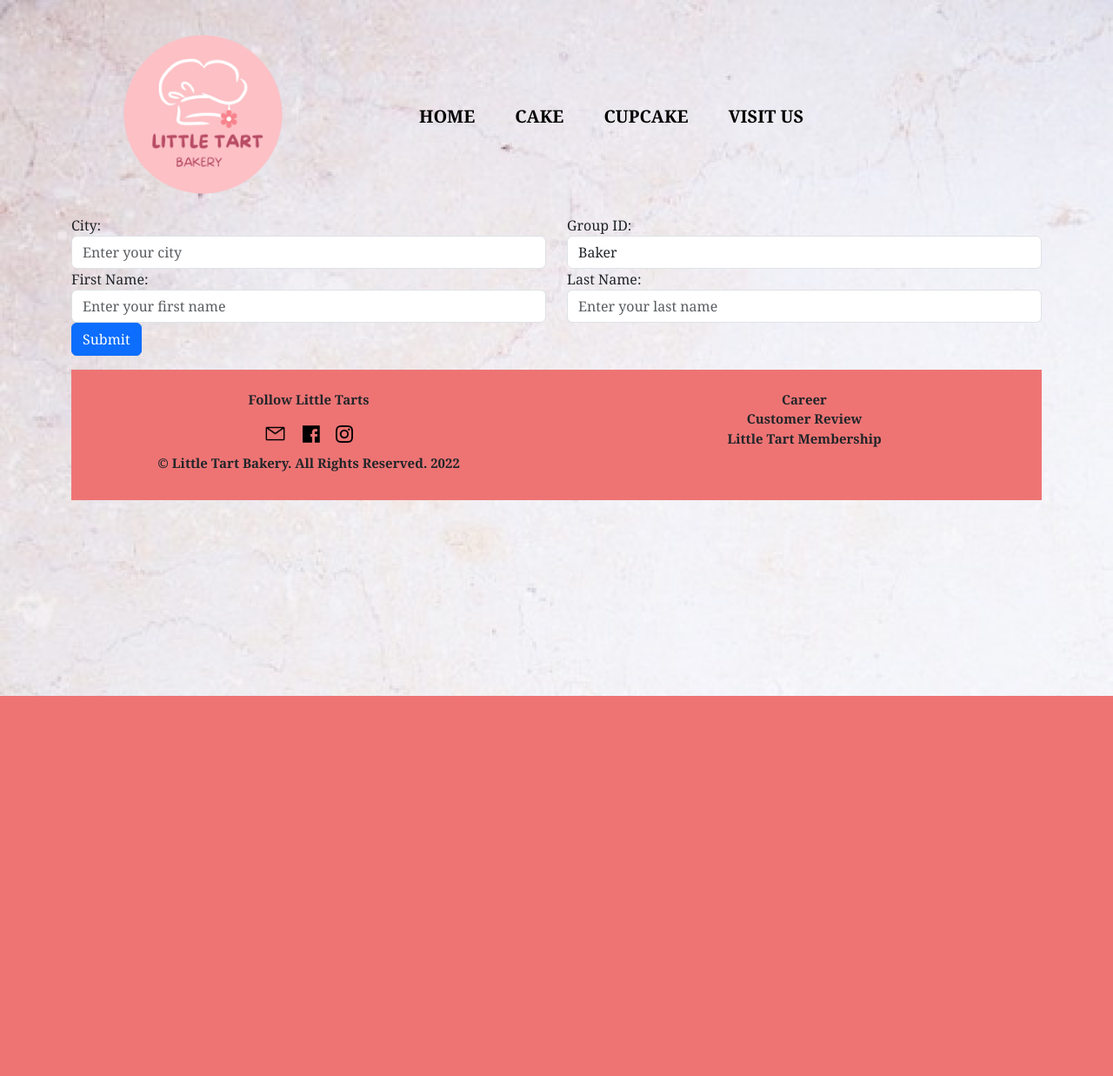
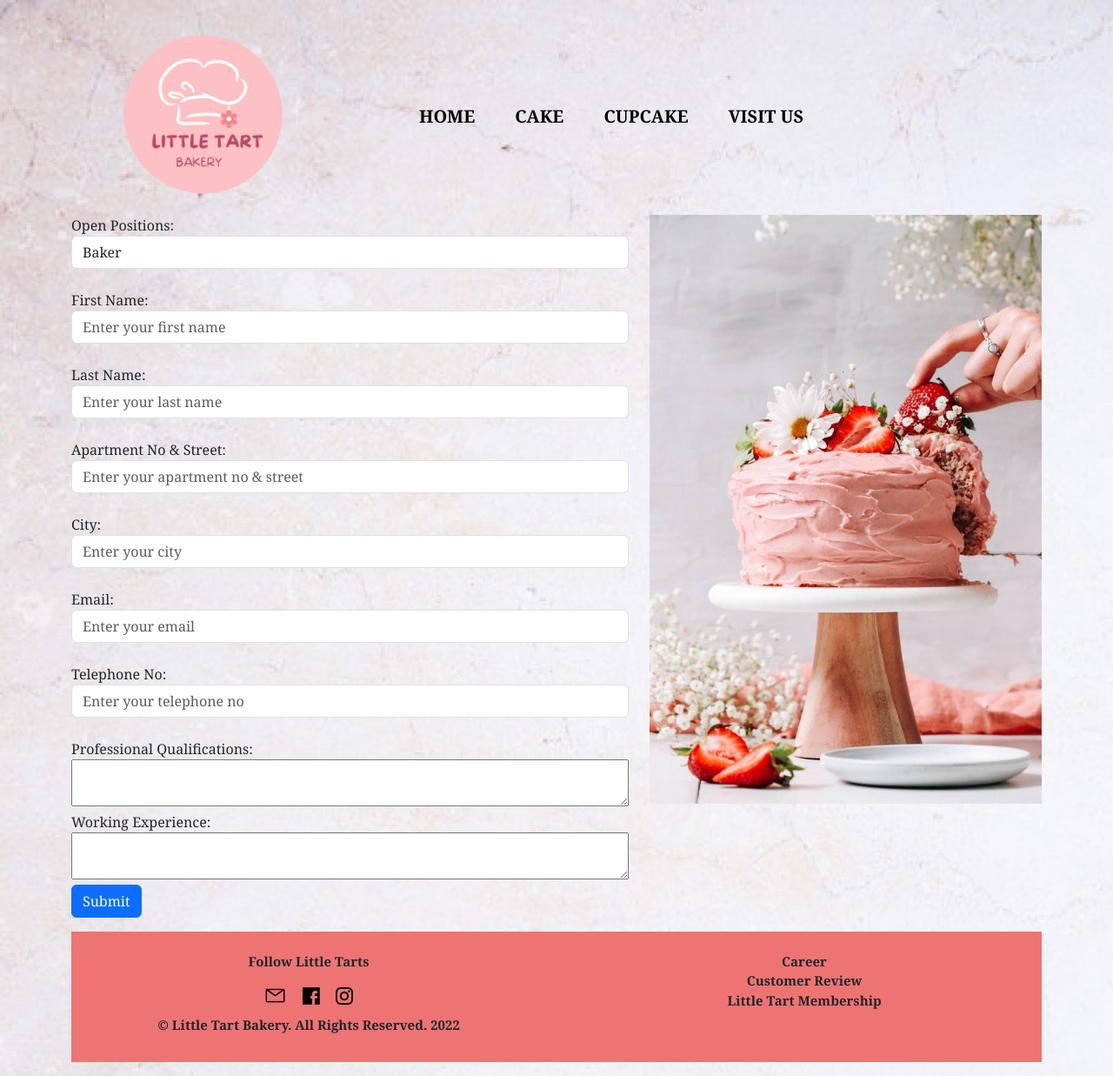
Before and after one commit to AMKLGimhani/LittleTartBakery-WebPro, a PHP site: page /career.php in a window 1280 px wide. Shown: the whole page at 87% size. Before the commit the page ends 800 px from the top, so only its background shows below. Run offline with PHP 8.4, Linux system fonts and the light colour scheme.

Commit message:
Career form

```diff
--- a/career.php
+++ b/career.php
@@ -6,34 +6,54 @@ require_once 'header.php';
 <form name="formCareer" method="post" action="process_career.php">
 
     <div class="form-group">
+
         <div class="row">
-            <div class="col">
-                <label for="city">City:</label>
-                <input type="text" class="form-control" id="city" placeholder="Enter your city" name="city" required>
-            </div>
-            <div class="col">
-                <label for="groupid">Group ID:</label>
-                <select class="form-control" id="groupid" name="groupid">
+            <div class="col-md-7">
+                <label for="OpenPositions">Open Positions:</label>
+                <select class="form-control" id="OpenPositions" name="OpenPositions">
                     <option value="Baker">Baker</option>
                     <option value="CakeDecorator">Cake Decorator</option>
                     <option value="CustomerService">Customer Service Representative</option>
-                </select>
+                </select><br>
+
+                <label for="fname">First Name:</label>
+                <input type="text" class="form-control" id="fname" placeholder="Enter your first name" name="fname" required><br>
+
+                <label for="lname">Last Name:</label>
+                <input type="text" class="form-control" id="lname" placeholder="Enter your last name" name="lname" required><br>
+
+                <label for="apartmentNo&Street">Apartment No & Street:</label>
+                <input type="text" class="form-control" id="apartmentNo&Street" placeholder="Enter your apartment no & street" name="apartmentNo&Street" required><br>
+
+                <label for="city">City:</label>
+                <input type="text" class="form-control" id="city" placeholder="Enter your city" name="city" required><br>
+
+                <label for="emailAdd">Email:</label>
+                <input type="text" class="form-control" id="emailAdd" placeholder="Enter your email" name="emailAdd" required><br>
+
+                <label for="tp">Telephone No:</label>
+                <input type="text" class="form-control" id="tp" placeholder="Enter your telephone no" name="tp" required><br>
+
+                <label for="pq">Professional Qualifications:</label>
+                <textarea name="pq" id="pq" class="paste" title="Enter manually" style="width: 100%"></textarea><br>
+
+                <label for="working">Working Experience:</label>
+                <textarea name="working" id="working" class="paste" title="Enter manually" style="width: 100%"></textarea><br>
+
+
+
+
+                <button type="submit" class="btn btn-primary" name="submit">Submit</button>
+            </div>
+
+            <div class="col-md-5">
+            <div class="photo">
+                <img class="img-fluid" src="Pictures/IMAGE4.jpg" alt="Little Tart Bakery main cake">
             </div>
         </div>
-    </div>
-    <div class="form-group">
-        <div class="row">
-            <div class="col">
-                <label for="fname">First Name:</label>
-                <input type="text" class="form-control" id="fname" placeholder="Enter your first name" name="fname" required>
-            </div>
-            <div class="col">
-                <label for="lname">Last Name:</label>
-                <input type="text" class="form-control" id="lname" placeholder="Enter your last name" name="lname" required>
-            </div>
         </div>
-    </div>
-    <button type="submit" class="btn btn-primary" name="submit">Submit</button>
+
+
 </form>
 
 
```
